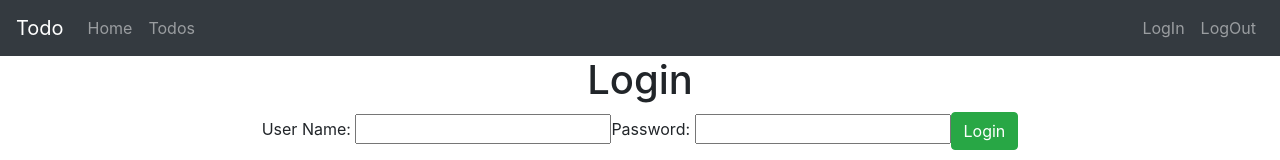
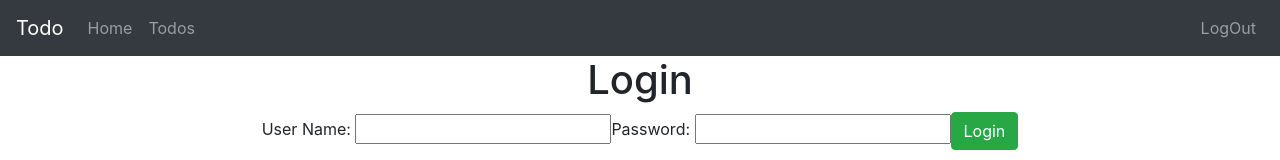
Before and after one commit to wa2l-99/Todo-Management, a React (Create React App) app: page /login in a window 1280 px wide. Shown: the top 160 px of the page. Built offline with nearby package versions, Linux system fonts and the light colour scheme; sample sign-in values are in the browser's storage.

Commit message:
fix: Fix menu links in the Nav BAR

```diff
--- a/src/components/todo/HeaderComponent.jsx
+++ b/src/components/todo/HeaderComponent.jsx
@@ -2,6 +2,7 @@ import React , {Component} from 'react';
 import {Route, Redirect} from 'react-router-dom';
 import {Link} from "react-router-dom";
 import AuthService from './AuthService';
+import { withRouter } from 'react-router';
 
 class HeaderComponent extends Component{
     render(){
@@ -19,7 +20,7 @@ class HeaderComponent extends Component{
                         {isUserLoggedIN && <li ><Link className="nav-link" to="/todos">Todos</Link></li>}
                     </ul>
                     <ul className="navbar-nav navbar-collapse justify-content-end ">
-                        <li ><Link className="nav-link" to="/login">LogIn</Link></li>
+                        {!isUserLoggedIN &&<li ><Link className="nav-link" to="/login">LogIn</Link></li>}
                         {isUserLoggedIN && <li ><Link className="nav-link" to="/logout" onClick={AuthService.logout}>LogOut</Link></li>}
                     </ul>
                 </nav>
@@ -27,4 +28,4 @@ class HeaderComponent extends Component{
         )
     }
 }
-export default HeaderComponent;
+export default withRouter(HeaderComponent);
```
Also changed, not shown: src/components/todo/AuthService.js (+7 -7 lines).
